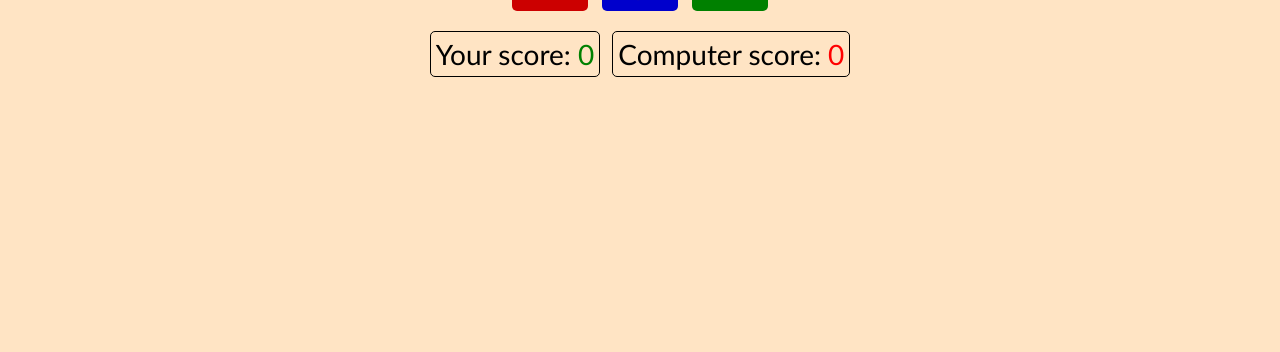
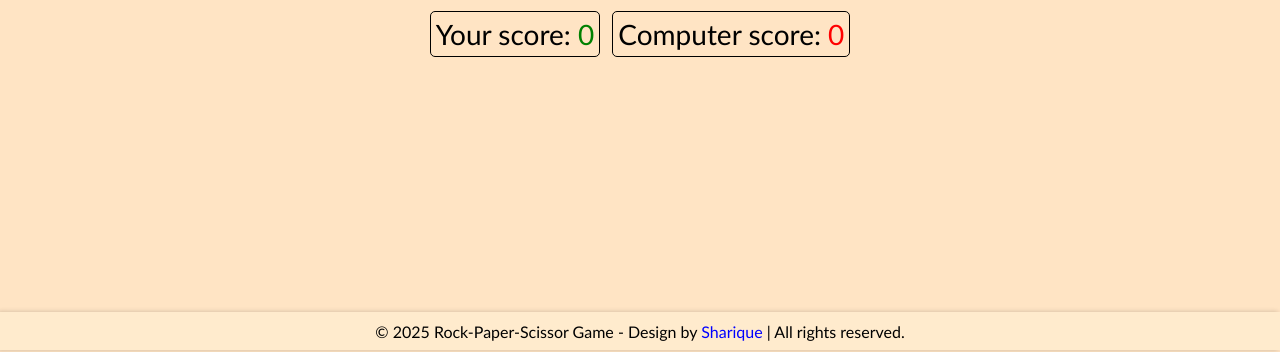
Before and after one commit to sharique-WebDev/Rock-Paper-Scissor, a plain HTML site: page index.html in a window 1280 px wide. Shown: the part 448-800 px from the top of the page. Drawn offline with Linux system fonts and the light colour scheme.

Commit message:
updated html and css

```diff
--- a/index.html
+++ b/index.html
@@ -9,6 +9,7 @@
 </head>
 
 <body>
+    <div class="flex">
     <div class="container">
         <p class="heading">Rock Paper Scissors Game</p>
         <p class="fs-28">Choose your move:</p>
@@ -31,6 +32,11 @@
             </div>
         </div>
     </div>
+    </div>
+
+    <footer>
+        <p>&copy; 2025 Rock-Paper-Scissor Game - Design by <a href="">Sharique</a> | All rights reserved.</p>
+    </footer>
 
     <script src="script.js"></script>
 </body>
--- a/style.css
+++ b/style.css
@@ -5,11 +5,14 @@
 }
 
 body {
-    height: 100vh;
+    background-color: bisque;
+}
+
+.flex{
+    height: 95vh;
     display: flex;
     justify-content: center;
     align-items: center;
-    background-color: bisque;
 }
 
 .container>* {
@@ -87,6 +90,18 @@ body {
     color: red;
 }
 
+footer{
+    text-align: center;
+    background-color: blanchedalmond;
+    padding: min(0.6em, 6%);
+    box-shadow: -2px 0 5px rgba(0, 0, 0, 0.2);
+}
+
+footer p a{
+    text-decoration: none;
+    color: blue;
+}
+
 @media screen and (max-width: 440px) {
     .container .heading {
         font-size: 28px;
```
